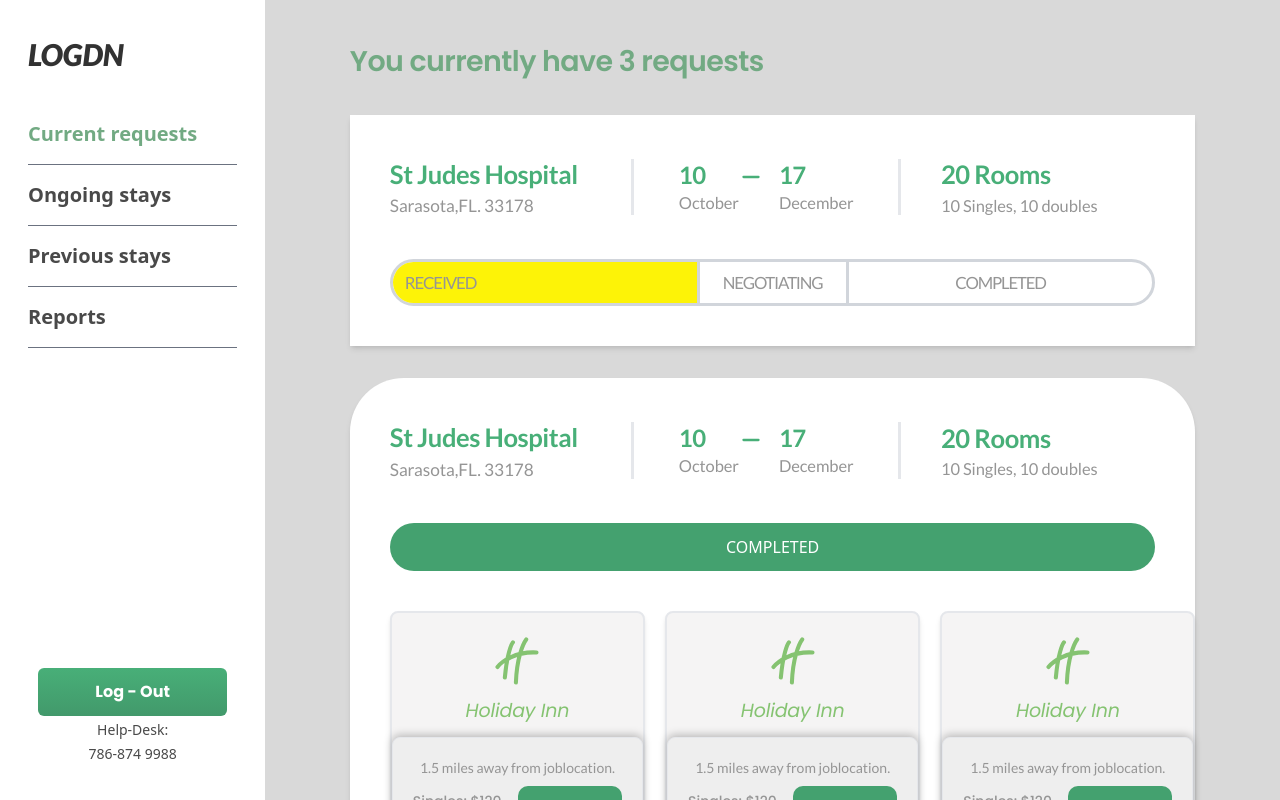
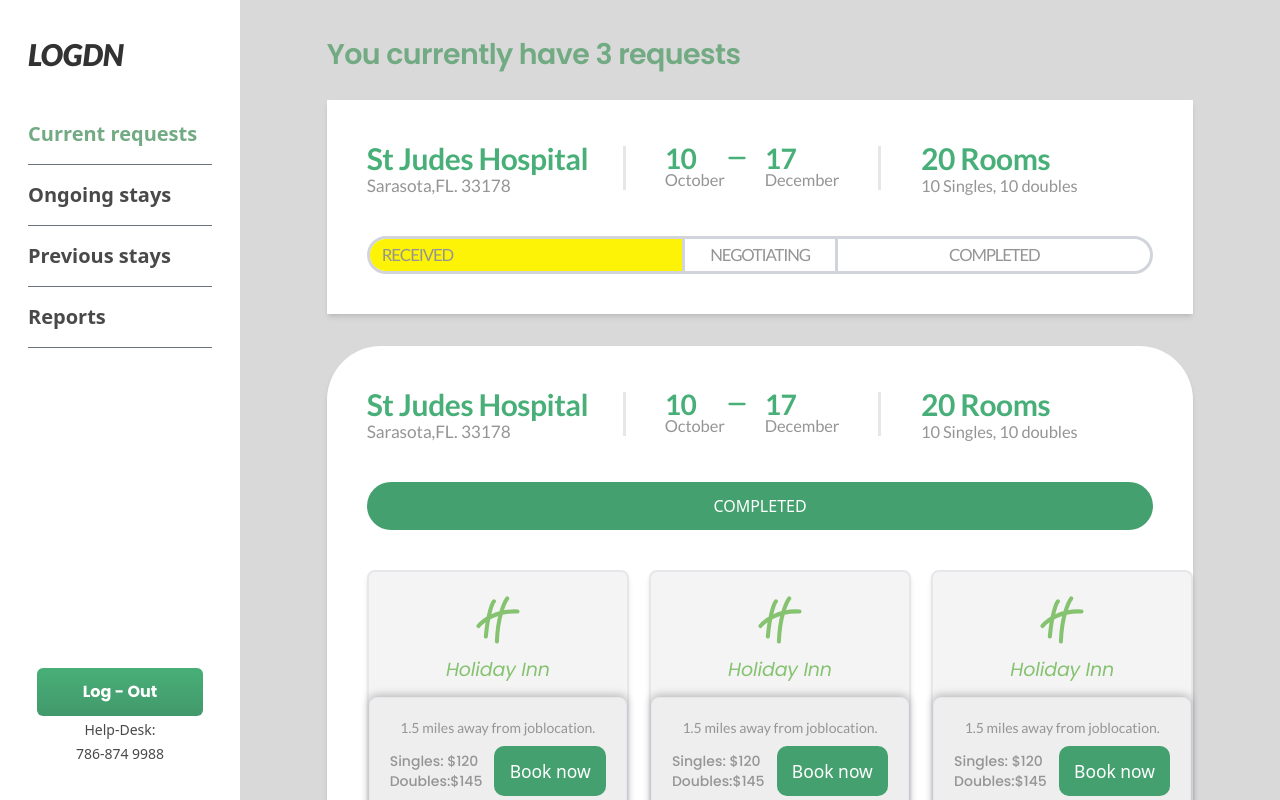
Before and after one commit to abrar-11/Dotclick-Figma-Design-UI, a React (Vite) app: page / in a window 1280 px wide. Built offline with nearby package versions, Linux system fonts and the light colour scheme.

Commit message:
Bug fixes

```diff
--- a/src/Pages/Dashboard.jsx
+++ b/src/Pages/Dashboard.jsx
@@ -24,15 +24,15 @@ const Dashboard = () => {
   ]);
   return (
     <div className="w-full h-full flex items-center justify-center">
-      <div className="w-5/6  flex flex-col items-start justify-start space-y-8 h-full py-10">
+      <div className="w-5/6  flex flex-col items-start justify-start space-y-5  xl:space-y-8 h-full py-7 xl:py-10">
         {/* Page Title */}
-        <h1 className="text-[#72AA83] font-semibold font-poppins text-[1.78rem] tracking-[-0.03569rem]">
+        <h1 className="text-[#72AA83] font-semibold font-poppins text-lg xl:text-[1.78rem] tracking-[-0.03569rem]">
           You currently have 3 requests
         </h1>
         {/* Banner */}
         <Banner />
 
-        <div className="bg-white p-10 w-full shadow-md rounded-[54px] space-y-10">
+        <div className="bg-white p-7 xl:p-10 w-full shadow-md rounded-[54px] space-y-6 xl:space-y-10">
           <BannerInfoCard>
             <Button style="longBtn">COMPLETED</Button>
           </BannerInfoCard>
--- a/src/components/Banner.jsx
+++ b/src/components/Banner.jsx
@@ -3,16 +3,18 @@ import BannerInfoCard from "./BannerInfoCard";
 
 const Banner = () => {
   return (
-    <div className="bg-white p-10 w-full shadow-md">
+    <div className="bg-white p-7 xl:p-10 w-full shadow-md">
       <BannerInfoCard />
-      <div className="w-full rounded-full border-[3px] mt-10 flex text-[1.05rem] text-[#959595] font-lato font-medium tracking-[-0.07406rem] border-gray-300  overflow-hidden">
-        <div className="w-2/5 bg-[#FDF307] uppercase py-2 px-3 h-full overflow-hidden">
+      <div className="w-full rounded-full border-[3px] mt-10 flex text-xs xl:text-[1.05rem] text-[#959595] font-lato font-medium tracking-[-0.07406rem] border-gray-300  overflow-hidden">
+        <div className="w-2/5 bg-[#FDF307] uppercase  py-1 xl:py-2 px-3 h-full overflow-hidden">
           RECEIVED
         </div>
-        <div className="w-1/5 text-center uppercase py-2 px-3 border-l-[3px] border-r-[3px] border-gray-300">
+        <div className="w-1/5 text-center uppercase  py-1 xl:py-2 px-3 border-l-[3px] border-r-[3px] border-gray-300">
           NEGOTIATING
         </div>
-        <div className="w-2/5 text-center uppercase py-2 px-3">COMPLETED</div>
+        <div className="w-2/5 text-center uppercase  py-1 xl:py-2 px-3">
+          COMPLETED
+        </div>
       </div>
     </div>
   );
--- a/src/components/BannerInfoCard.jsx
+++ b/src/components/BannerInfoCard.jsx
@@ -6,22 +6,22 @@ const BannerInfoCard = (props) => {
       <div className="max-w-max">
         <div className="flex items-center justify-start max-w-max ">
           {/* 1- Title Information */}
-          <div className="w-72 2xl:w-80">
-            <h2 className="text-[#48AF78] text-[1.6rem]  2xl:text-3xl tracking-[-0.02756rem] font-lato font-bold">
+          <div className="w-60 xl:w-80">
+            <h2 className="text-[#48AF78] text-base  xl:text-3xl tracking-[-0.02756rem] font-lato font-bold">
               St Judes Hospital
             </h2>
-            <p className="text-[#959595] font-lato font-medium text-[1.08rem] tracking-[-0.00531rem]">
+            <p className="text-[#959595] font-lato font-medium text-sm xl:text-[1.08rem] tracking-[-0.00531rem]">
               Sarasota,FL. 33178
             </p>
           </div>
 
           {/* 2- Dates  Information*/}
-          <div className="w-80 border-l-[3px] border-r-[3px]  flex items-center justify-center space-x-4 ">
+          <div className="w-60 xl:w-80 border-l-[3px] border-r-[3px]  flex items-center justify-center space-x-4 ">
             <div className="">
-              <h2 className="text-[#48AF78] text-2xl  2xl:text-[1.76rem] tracking-[-0.02756rem] font-lato font-bold">
+              <h2 className="text-[#48AF78] text-base   xl:text-[1.76rem] tracking-[-0.02756rem] font-lato font-bold">
                 10
               </h2>
-              <p className="text-[#959595] font-lato font-medium text-[1.03rem] tracking-[-0.00531rem]">
+              <p className="text-[#959595] font-lato font-medium text-sm xl:text-[1.03rem] tracking-[-0.00531rem]">
                 October
               </p>
             </div>
@@ -42,20 +42,20 @@ const BannerInfoCard = (props) => {
               </svg>
             </div>
             <div className="">
-              <h2 className="text-[#48AF78] text-2xl  2xl:text-[1.76rem] tracking-[-0.02756rem] font-lato font-bold">
+              <h2 className="text-[#48AF78] text-base  xl:text-[1.76rem] tracking-[-0.02756rem] font-lato font-bold">
                 17
               </h2>
-              <p className="text-[#959595] font-lato font-medium text-[1.03rem] tracking-[-0.00531rem]">
+              <p className="text-[#959595] font-lato font-medium text-sm xl:text-[1.03rem] tracking-[-0.00531rem]">
                 December
               </p>
             </div>
           </div>
           {/* 3- Room  Information*/}
-          <div className="w-72 2xl:w-80 px-10">
-            <h2 className="text-[#48AF78] text-[1.6rem]  2xl:text-3xl tracking-[-0.02756rem] font-lato font-bold">
+          <div className="w-60  xl:w-80 px-10">
+            <h2 className="text-[#48AF78] text-base  xl:text-3xl tracking-[-0.02756rem] font-lato font-bold">
               20 Rooms
             </h2>
-            <p className="text-[#959595] font-lato font-medium text-[1.03rem] tracking-[-0.00531rem]">
+            <p className="text-[#959595] font-lato font-medium text-sm xl:text-[1.03rem] tracking-[-0.00531rem]">
               10 Singles, 10 doubles
             </p>
           </div>
```
